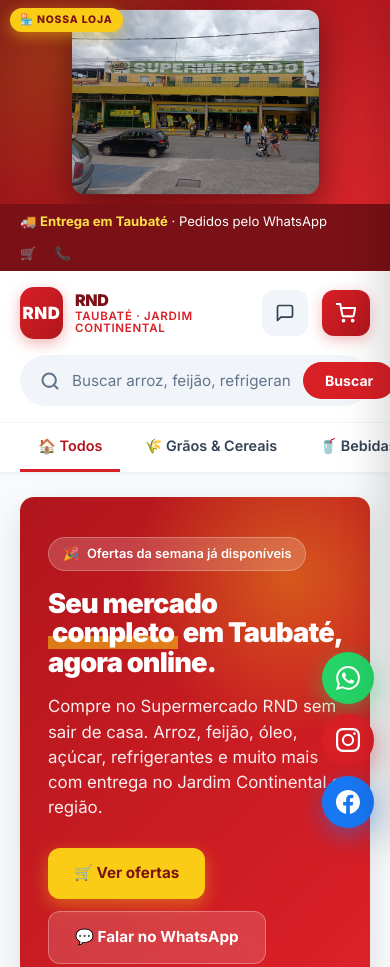
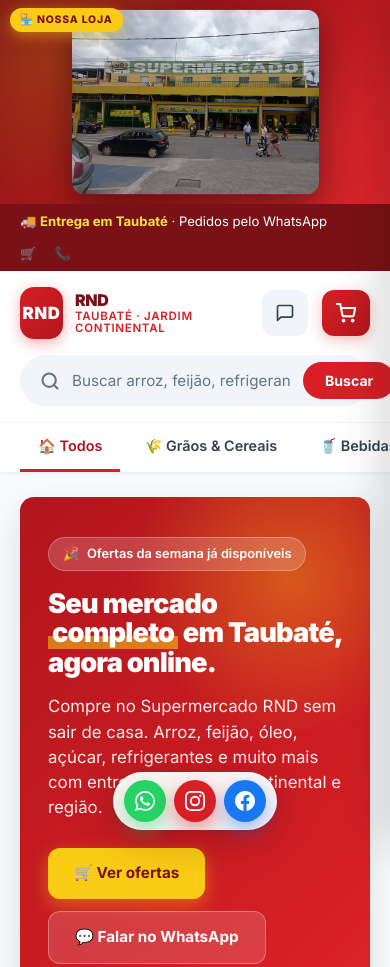
Before and after one commit to tvvalenarede/SUPERMERCADORND, a plain HTML site: page index.html in a window 390 px wide. Shown: the top 967 px of the page. Drawn offline with Linux system fonts and the light colour scheme.

Commit message:
Update footer and float button styles
Adjusted footer and float button styles for better layout and responsiveness.

```diff
--- a/index.html
+++ b/index.html
@@ -231,7 +231,7 @@
   .footer-logo .logo-mark{box-shadow:none}
   .footer-logo strong{color:#fff}
   .footer-logo span{color:var(--yellow-400)}
-  .footer-bottom{max-width:1280px;margin:40px auto 0;padding:24px 20px;border-top:1px solid rgba(255,255,255,.1);display:flex;justify-content:space-between;align-items:center;gap:16px;flex-wrap:wrap;font-size:.85rem;color:rgba(255,255,255,.6)}
+  .footer-bottom{max-width:1280px;margin:40px auto 0;padding:24px 20px 110px;border-top:1px solid rgba(255,255,255,.1);display:flex;justify-content:space-between;align-items:center;gap:16px;flex-wrap:wrap;font-size:.85rem;color:rgba(255,255,255,.6)}
   .social{display:flex;gap:10px}
   .social a{width:38px;height:38px;border-radius:10px;background:rgba(255,255,255,.1);display:flex;align-items:center;justify-content:center;transition:.2s;color:#fff}
   .social a:hover{background:var(--green-600);transform:translateY(-2px)}
@@ -269,46 +269,63 @@
   .checkout-btn:hover{transform:translateY(-2px);box-shadow:0 10px 24px rgba(216,31,38,.45)}
   .checkout-btn:disabled{opacity:.5;cursor:not-allowed;transform:none;box-shadow:none}
 
-  /* TOAST */
-  .toast-wrap{position:fixed;bottom:24px;left:50%;transform:translateX(-50%);z-index:2000;display:flex;flex-direction:column;gap:10px;pointer-events:none}
+  /* TOAST — sobe pra não ficar atrás da barra flutuante */
+  .toast-wrap{position:fixed;bottom:110px;left:50%;transform:translateX(-50%);z-index:2000;display:flex;flex-direction:column;gap:10px;pointer-events:none}
   .toast{background:var(--gray-900);color:#fff;padding:14px 22px;border-radius:12px;font-size:.9rem;font-weight:600;display:flex;align-items:center;gap:10px;box-shadow:var(--shadow-lg);animation:slideUp .3s cubic-bezier(.34,1.56,.64,1);pointer-events:auto;border-left:4px solid var(--green-500)}
   .toast.error{border-left-color:var(--red-500)}
   @keyframes slideUp{from{opacity:0;transform:translateY(20px)}to{opacity:1;transform:translateY(0)}}
 
-  /* ===== BOTÕES FLUTUANTES (WhatsApp + Instagram + Facebook) ===== */
+  /* =========================================================
+     BOTÕES FLUTUANTES — HORIZONTAL, CENTRALIZADOS NA BASE
+     ========================================================= */
   .float-stack{
     position:fixed;
-    bottom:24px;
-    right:24px;
+    bottom:20px;
+    left:50%;
+    transform:translateX(-50%);
     z-index:800;
     display:flex;
-    flex-direction:column;
-    gap:12px;
+    flex-direction:row;
+    gap:14px;
     align-items:center;
+    justify-content:center;
+    padding:10px 16px;
+    background:rgba(255,255,255,.94);
+    -webkit-backdrop-filter:blur(14px);
+    backdrop-filter:blur(14px);
+    border-radius:999px;
+    box-shadow:0 10px 40px rgba(0,0,0,.22), 0 2px 8px rgba(0,0,0,.08);
+    border:1px solid rgba(255,255,255,.8);
+    animation:floatIn .5s cubic-bezier(.34,1.56,.64,1);
+  }
+  @keyframes floatIn{
+    from{opacity:0;transform:translateX(-50%) translateY(20px)}
+    to{opacity:1;transform:translateX(-50%) translateY(0)}
   }
   .float-btn{
-    width:58px;
-    height:58px;
+    width:52px;
+    height:52px;
     border-radius:50%;
     display:flex;
     align-items:center;
     justify-content:center;
     color:#fff;
-    transition:transform .25s, box-shadow .25s, filter .25s;
+    transition:transform .25s, box-shadow .25s;
     position:relative;
+    flex-shrink:0;
   }
-  .float-btn svg{width:28px;height:28px;display:block}
-  .float-btn:hover{transform:scale(1.1)}
-  .float-btn:active{transform:scale(.96)}
+  .float-btn svg{width:26px;height:26px;display:block}
+  .float-btn:hover{transform:translateY(-3px) scale(1.08)}
+  .float-btn:active{transform:translateY(-1px) scale(.96)}
   .float-btn::after{
     content:attr(data-tip);
     position:absolute;
-    right:calc(100% + 12px);
-    top:50%;
-    transform:translateY(-50%) translateX(6px);
+    bottom:calc(100% + 12px);
+    left:50%;
+    transform:translateX(-50%) translateY(6px);
     background:rgba(15,23,42,.92);
     color:#fff;
-    font-size:.75rem;
+    font-size:.72rem;
     font-weight:600;
     padding:6px 12px;
     border-radius:8px;
@@ -316,14 +333,15 @@
     opacity:0;
     pointer-events:none;
     transition:.2s;
+    box-shadow:0 4px 12px rgba(0,0,0,.2);
   }
-  .float-btn:hover::after{opacity:1;transform:translateY(-50%) translateX(0)}
-  .float-btn.wa{background:#25d366;box-shadow:0 8px 24px rgba(37,211,102,.45)}
-  .float-btn.wa:hover{box-shadow:0 12px 32px rgba(37,211,102,.6)}
-  .float-btn.ig{background:#d81f26;box-shadow:0 8px 24px rgba(216,31,38,.45)}
-  .float-btn.ig:hover{box-shadow:0 12px 32px rgba(216,31,38,.6)}
-  .float-btn.fb{background:#1877f2;box-shadow:0 8px 24px rgba(24,119,242,.45)}
-  .float-btn.fb:hover{box-shadow:0 12px 32px rgba(24,119,242,.6)}
+  .float-btn:hover::after{opacity:1;transform:translateX(-50%) translateY(0)}
+  .float-btn.wa{background:#25d366;box-shadow:0 8px 20px rgba(37,211,102,.45)}
+  .float-btn.wa:hover{box-shadow:0 12px 28px rgba(37,211,102,.6)}
+  .float-btn.ig{background:#d81f26;box-shadow:0 8px 20px rgba(216,31,38,.45)}
+  .float-btn.ig:hover{box-shadow:0 12px 28px rgba(216,31,38,.6)}
+  .float-btn.fb{background:#1877f2;box-shadow:0 8px 20px rgba(24,119,242,.45)}
+  .float-btn.fb:hover{box-shadow:0 12px 28px rgba(24,119,242,.6)}
 
   /* RESPONSIVE */
   @media (max-width:1024px){
@@ -348,14 +366,19 @@
     .footer-inner{grid-template-columns:1fr;gap:28px}
     .promo-strip-inner{padding:28px 24px}
     .promo-strip h3{font-size:1.3rem}
-    .float-stack{bottom:16px;right:16px;gap:10px}
-    .float-btn{width:52px;height:52px}
-    .float-btn svg{width:24px;height:24px}
+    .footer-bottom{padding:24px 20px 100px}
+    .float-stack{bottom:14px;gap:10px;padding:8px 12px}
+    .float-btn{width:46px;height:46px}
+    .float-btn svg{width:22px;height:22px}
     .float-btn::after{display:none}
+    .toast-wrap{bottom:94px}
   }
   @media (max-width:420px){
     .logo-text strong{font-size:1rem}
     .cat-grid{grid-template-columns:repeat(2,1fr)}
+    .float-stack{gap:8px;padding:7px 10px}
+    .float-btn{width:42px;height:42px}
+    .float-btn svg{width:20px;height:20px}
   }
 </style>
 </head>
@@ -363,7 +386,6 @@
 
 <!-- =========================================================
      BANNER DA LOJA — foto RNDFRENTE.png do repositório
-     (tvvalenarede/SUPERMERCADORND)
      ========================================================= -->
 <div class="store-banner" onclick="scrollToProducts()" role="button" tabindex="0" aria-label="Foto da loja RND - ir para ofertas">
   <span class="store-banner-tag">🏪 Nossa loja</span>
@@ -606,7 +628,8 @@
 <div class="toast-wrap" id="toastWrap"></div>
 
 <!-- =========================================================
-     BOTÕES FLUTUANTES — WhatsApp + Instagram + Facebook
+     BOTÕES FLUTUANTES — HORIZONTAL, CENTRALIZADOS NA BASE
+     WhatsApp | Instagram | Facebook
      ========================================================= -->
 <div class="float-stack" aria-label="Redes sociais e atendimento">
   <!-- WhatsApp (verde) -->
```
